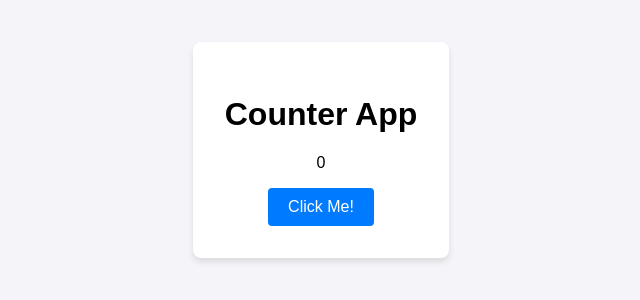
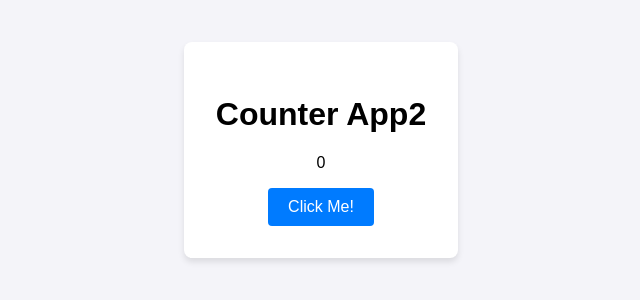
Before and after one commit to bhaumikpatel-plexus/my-web-app, a plain HTML site: page index.html in a window 1280 px wide. Shown: the part 250-550 px from the top of the page, without its empty margins (319-959 px from the left). Drawn offline with Linux system fonts and the light colour scheme.

Commit message:
my changes

```diff
--- a/index.html
+++ b/index.html
@@ -8,7 +8,7 @@
 </head>
 <body>
   <div class="container">
-    <h1>Counter App</h1>
+    <h1>Counter App2</h1>
     <p id="count">0</p>
     <button id="increment-btn">Click Me!</button>
   </div>
```
